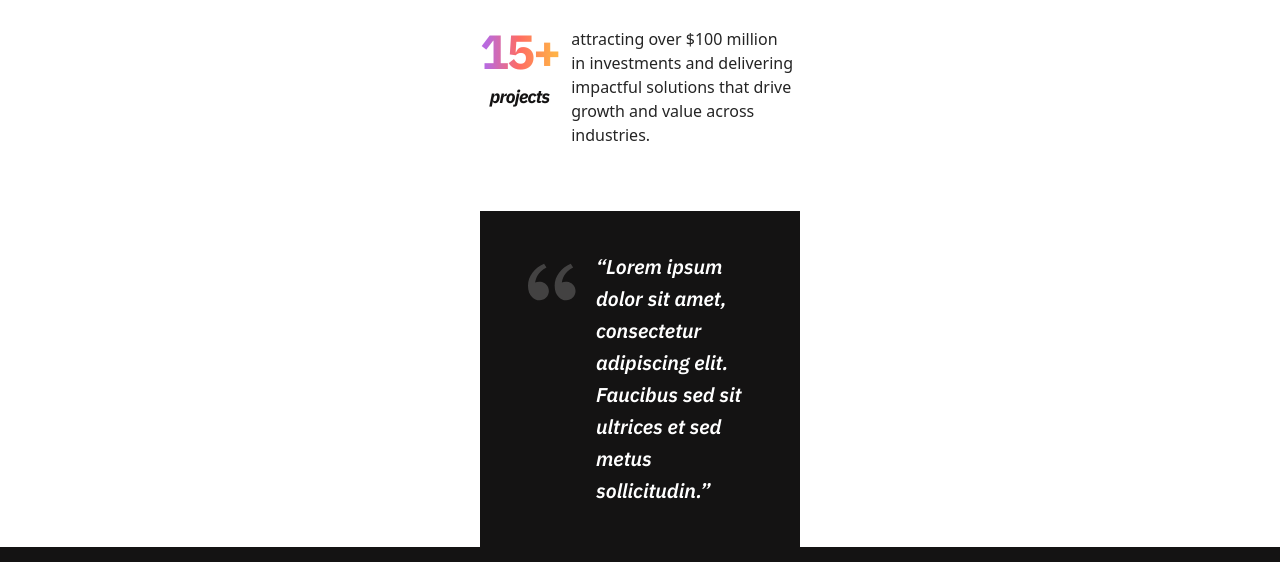
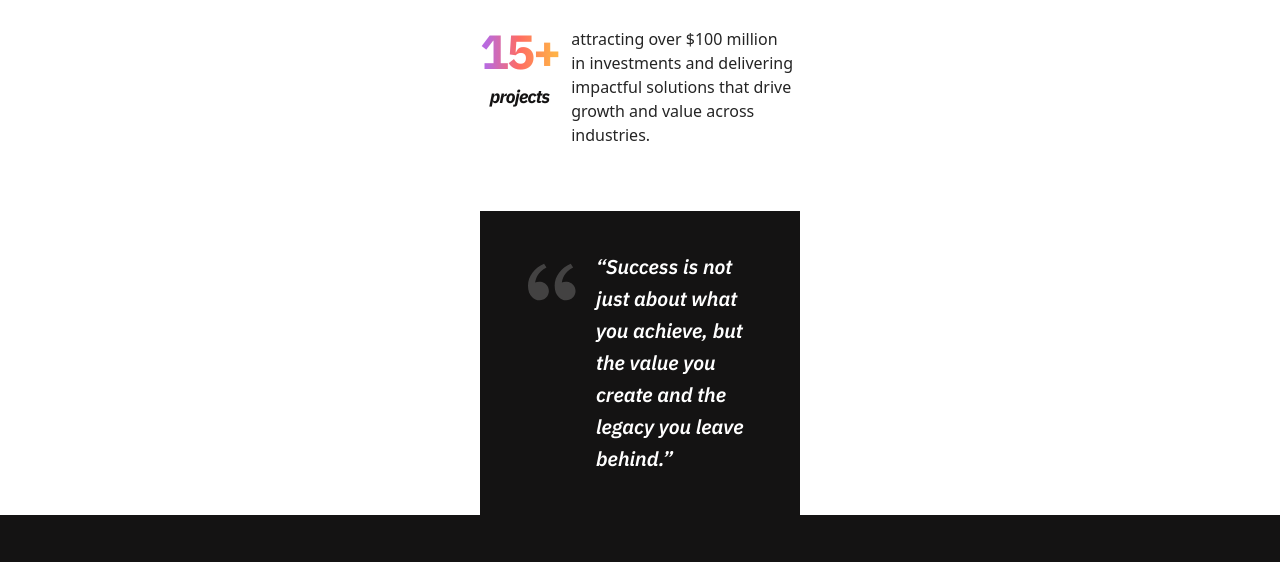
Before and after one commit to vitayusko/gleb_vashkevich, a plain HTML site: page about.html in a window 1280 px wide. Shown: the part 1027-1589 px from the top of the page. Drawn offline with Linux system fonts and the light colour scheme.

Commit message:
Deploying to gh-pages from @ vitayusko/gleb_vashkevich@ffb477ef05691db8ad951738d367fee09655954d 🚀

```diff
--- a/about.html
+++ b/about.html
@@ -203,8 +203,8 @@
             </g>
           </svg>
           <p>
-            “Lorem ipsum dolor sit amet, consectetur adipiscing elit. Faucibus
-            sed sit ultrices et sed metus sollicitudin.”
+            “Success is not just about what you achieve, but the value you
+            create and the legacy you leave behind.”
           </p>
         </div>
       </div>
```
